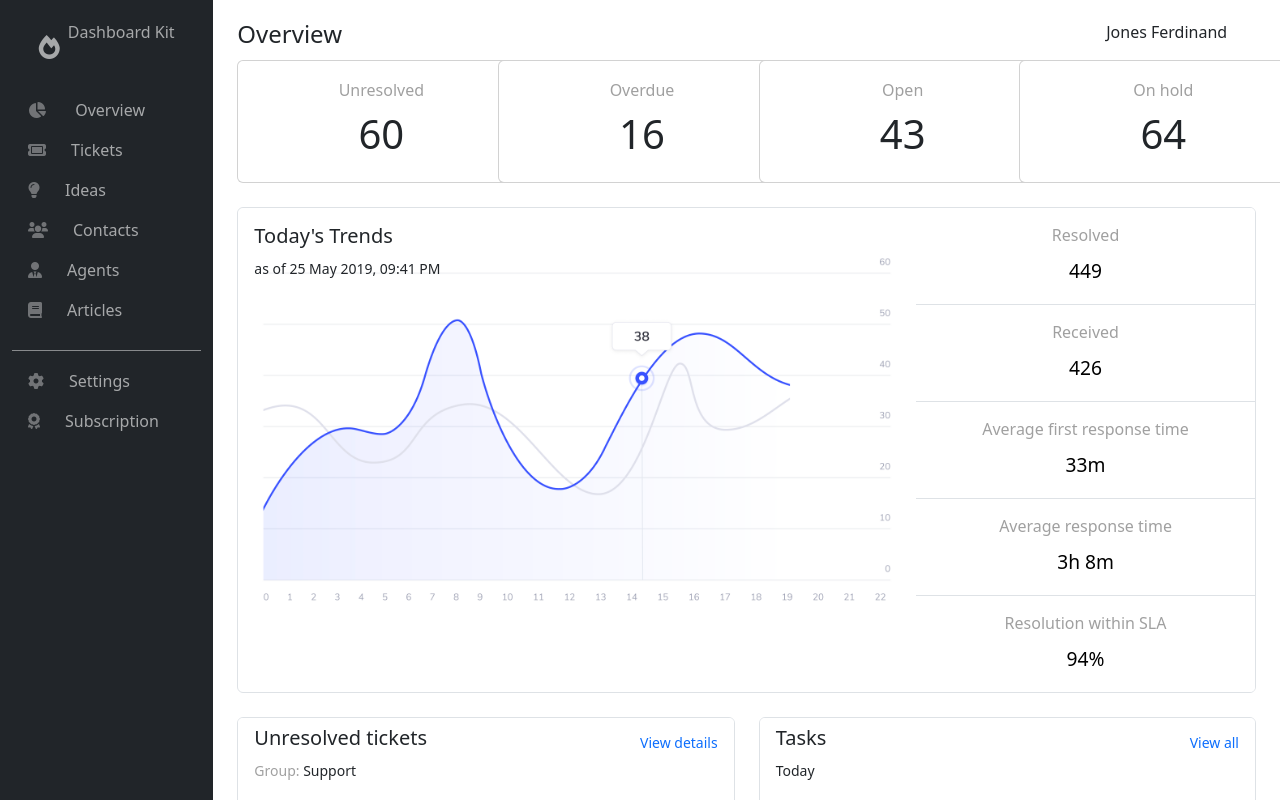
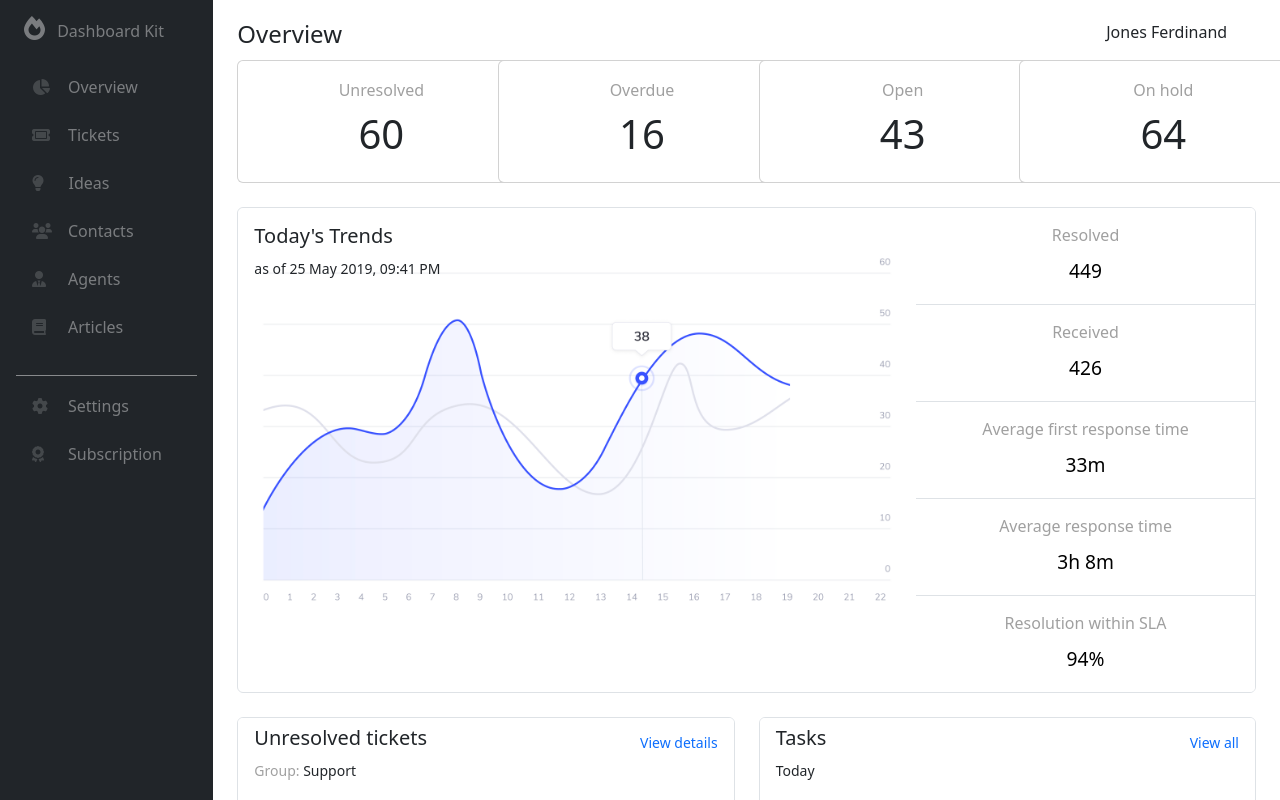
Before and after one commit to elissagit/INM320SDD-FrontendFramework-Grp9, a website: page public/index.html in a window 1280 px wide. Drawn offline with nearby package versions, Linux system fonts and the light colour scheme.

Commit message:
styling nav

```diff
--- a/public/assets/css/stylesheet.css
+++ b/public/assets/css/stylesheet.css
@@ -15,6 +15,23 @@ nav {
     padding-top: 20px;
     height: 100%;
 
+}
+
+/* Additional styles for alignment in sidebar links */
+.nav-link {
+  display: flex;
+  align-items: center; /* Aligns text and icon vertically */
+  padding: 0.5rem 1rem; /* Adjust padding as needed */
+  color: #ffffff; /* Ensures text color contrast on dark background */
+  text-decoration: none; /* Removes underline */
+}
+
+.nav-item {
+  margin-bottom: 0.5rem; /* Adds space between items */
+}
+
+.nav-link i {
+  margin-right: 8px; /* Adds space between the icon and the text */
 }
 
 main {
@@ -69,36 +86,32 @@ main {
 
 /* Lighter text for the sidebar */
 .lighter-text {
-    opacity: 0.6;  /* Adjust this value to make it lighter or darker */
+    opacity: 0.4;  /* Adjust this value to make it lighter or darker */
   }
 
-  /* Apply opacity to the icons specifically */
-  .nav-link i {
-    opacity: 0.6;  /* Make the icons lighter */
-  }
+/* Apply opacity to the icons specifically */
+.nav-link i {
+    opacity: 0.4;  /* Make the icons lighter */
+}
 
-
+.nav-item i{
+  opacity: 0.4;
+}
 /* Sidebar Hover Effect */
 .nav-item:hover {
-    background-color: rgba(255, 255, 255, 0.039); /* Very light white with 10% opacity */
+  background-color: rgba(255, 255, 255, 0.039); /* Light background on hover */
 }
 
 .nav-item:hover .nav-link {
-    color: white !important; /* Ensure the text color is white on hover */
+
+  opacity: 0.8;
 }
 
-.nav-item:hover .fa {
-    color: white; /* Ensure icons are also white on hover */
+.nav-item:hover i.fa {
 
+  opacity: 1;
 }
 
-
-nav .d-flex h6 {
-    padding-bottom: 30px; /* Adjust as needed */
-}
-nav .d-flex i {
-  vertical-align: middle;
-}
 
 
 /* Style for the number */
--- a/public/index.html
+++ b/public/index.html
@@ -14,37 +14,63 @@
   <div class="container-fluid">
     <div class="row">
       <!-- Nav Sidebar -->
-      <nav class="col-md-2 bg-dark text-white">
-        <div class="d-flex align-items-center justify-content-center">
-          <i class="fa-solid fa-fire lighter-text" style="font-size: 1.5rem; margin-right: 8px;"></i>
-          <h6 class="mb-0 lighter-text" style="line-height: 1.5;">Dashboard Kit</h6>
+      <nav class="col-md-2 bg-dark text-white vh-100 p-3">
+        <div class="text-start mb-4">
+          <i class="fa-solid fa-fire lighter-text" style="font-size: 1.5rem; margin-right: 8px; margin-left:8px ;"></i>
+          <h6 class="d-inline mb-0 lighter-text">Dashboard Kit</h6>
         </div>
         <ul class="nav flex-column mt-3">
           <li class="nav-item">
-            <a href="#" class="nav-link text-white lighter-text">
-              <i class="fa-solid fa-chart-pie"></i> Overview
+            <a href="#" class="nav-link text-white lighter-text d-flex align-items-center">
+              <i class="fa-solid fa-chart-pie me-2"></i>
+              <span style="margin-left: 10px;">Overview</span>
             </a>
           </li>
-          <li class="nav-item"><a href="#" class="nav-link text-white lighter-text">
-            <i class="fa-solid fa-ticket"></i>Tickets
-          </a></li>
-          <li class="nav-item"><a href="#" class="nav-link text-white lighter-text">
-            <i class="fa-solid fa-lightbulb"></i>Ideas
-          </a></li>
-          <li class="nav-item"><a href="#" class="nav-link text-white lighter-text">
-            <i class="fa-solid fa-users"></i>Contacts</a></li>
-          <li class="nav-item"><a href="#" class="nav-link text-white lighter-text">
-            <i class="fa-solid fa-user-tie"></i>Agents</a></li>
-          <li class="nav-item"><a href="#" class="nav-link text-white lighter-text">
-            <i class="fa-solid fa-book"></i>Articles</a></li>
-
-          <li class="nav-item"><a href="#" class="nav-link text-white lighter-text">
-            <i class="fa-solid fa-gear"></i>Settings</a></li>
-          <li class="nav-item"><a href="#" class="nav-link text-white lighter-text">
-            <i class="fa-solid fa-award"></i>Subscription</a></li>
-
+          <li class="nav-item mb-2">
+            <a href="#" class="nav-link text-white lighter-text d-flex align-items-center">
+              <i class="fa-solid fa-ticket me-2"></i>
+              <span  style="margin-left: 10px;">Tickets</span>
+            </a>
+          </li>
+          <li class="nav-item mb-2">
+            <a href="#" class="nav-link text-white lighter-text d-flex align-items-center">
+              <i class="fa-solid fa-lightbulb me-2"></i>
+              <span  style="margin-left: 16.5px;">Ideas</span>
+            </a>
+          </li>
+          <li class="nav-item mb-2">
+            <a href="#" class="nav-link text-white lighter-text d-flex align-items-center">
+              <i class="fa-solid fa-users me-2"></i>
+              <span  style="margin-left: 8px;">Contacts</span>
+            </a>
+          </li>
+          <li class="nav-item mb-2">
+            <a href="#" class="nav-link text-white lighter-text d-flex align-items-center">
+              <i class="fa-solid fa-user-tie me-2"></i>
+              <span  style="margin-left: 14px;">Agents</span>
+            </a>
+          </li>
+          <li class="nav-item mb-2">
+            <a href="#" class="nav-link text-white lighter-text d-flex align-items-center">
+              <i class="fa-solid fa-book me-2"></i>
+              <span  style="margin-left: 14px;">Articles</span>
+            </a>
+          </li>
+          <li class="nav-item mb-2">
+            <a href="#" class="nav-link text-white lighter-text d-flex align-items-center">
+              <i class="fa-solid fa-gear me-2"></i>
+              <span  style="margin-left: 12px;">Settings</span>
+            </a>
+          </li>
+          <li class="nav-item mb-2">
+            <a href="#" class="nav-link text-white lighter-text d-flex align-items-center">
+              <i class="fa-solid fa-award me-2"></i>
+              <span  style="margin-left: 16px;">Subscription</span>
+            </a>
+          </li>
         </ul>
       </nav>
+
 
       <!-- Overview -->
       <main class="col-md-10">
```
